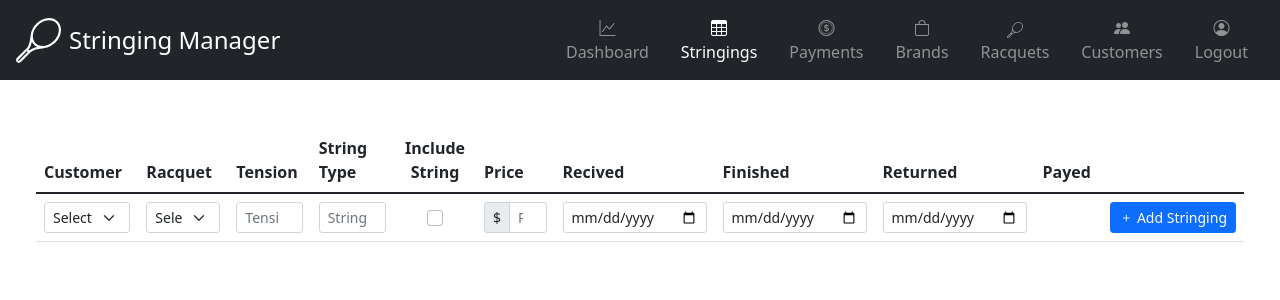
After one commit to liamsky42/stringing-manager, a Flask app: page /stringings in a window 1280 px wide. The commit adds this page. Shown: the top 300 px of the page. Run offline with Flask 2, Linux system fonts and the light colour scheme; the visitor is signed in with stand-in values (Sample User, id 1); data that the repository does not hold is empty; some libraries are stand-ins or nearby versions.

Commit message:
can create and see stringings move things around better reading form values with form helpers better style tables use macros to create alerts and nav bar items

```diff
--- a/website/templates/layout.jinja2
+++ b/website/templates/layout.jinja2
@@ -17,9 +17,50 @@
   <title>Stringing manager: {% block title %}{% endblock %}</title>
 </head>
 <body>
+
+{% macro flash_alert(category, message) -%}
+  {% set alert_class = "danger" if category == "error" else category %}
+  <div class="alert alert-{{ alert_class }} alert-dismissible border fade show" role="alert">
+    <i class="bi bi-exclamation-triangle"></i> {{ message }}
+    <button type="button" class="btn-close" data-bs-dismiss="alert" aria-label="Close"></button>
+  </div>
+{%- endmacro %}
+
+{% macro nav_item(path, name, icon) -%}
+  <li>
+    <a href="{{ path }}"
+       class="nav-link d-flex flex-column align-items-center fs-6 {% if url_for(request.endpoint) == path %}active{% endif %}">
+      {% if path == "/racquets" %}
+        <div style="width: 16px; height: 24px">
+          <svg version="1.1" id="Capa_1" xmlns="http://www.w3.org/2000/svg"
+               xmlns:xlink="http://www.w3.org/1999/xlink" x="0px" y="0px"
+               viewBox="0 0 412.425 412.425" xml:space="preserve" class="me-2" style="width: 100%;">
+            <path fill="currentColor" d="M412.425,108.933c0-30.529-10.941-58.18-30.808-77.86C361.776,11.418,333.91,0.593,303.153,0.593
+            c-41.3,0-83.913,18.749-116.913,51.438c-30.319,30.034-48.754,68.115-51.573,105.858c-0.845,5.398-1.634,11.13-2.462,17.188
+            c-4.744,34.686-10.603,77.415-34.049,104.503c-2.06,0.333-3.981,1.295-5.476,2.789L7.603,367.447
+            c-10.137,10.138-10.137,26.632,0,36.77c4.911,4.911,11.44,7.615,18.385,7.615s13.474-2.705,18.386-7.617l85.06-85.095
+            c1.535-1.536,2.457-3.448,2.784-5.438c27.087-23.461,69.829-29.322,104.524-34.068c6.549-0.896,12.734-1.741,18.508-2.666
+            c1.434-0.23,2.743-0.76,3.885-1.507c36.253-4.047,72.464-21.972,101.325-50.562C393.485,192.166,412.425,149.905,412.425,108.933z
+            M145.476,218.349c4.984,10.244,11.564,19.521,19.608,27.49c8.514,8.434,18.51,15.237,29.576,20.262
+            c-25.846,5.238-52.769,13.823-73.415,30.692l-6.216-6.216C131.639,270.246,140.217,243.831,145.476,218.349z M30.23,390.075
+            c-1.133,1.133-2.64,1.757-4.242,1.757c-1.603,0-3.109-0.624-4.243-1.757c-2.339-2.339-2.339-6.146,0-8.485l78.006-78.007
+            l8.469,8.469L30.23,390.075z M243.559,256.318c-0.002,0-0.008,0-0.011,0c-25.822-0.003-48.087-8.54-64.389-24.688
+            c-16.279-16.126-24.883-38.136-24.883-63.652c0-2.596,0.1-5.201,0.276-7.808c0.023-0.143,0.045-0.295,0.068-0.438
+            c0.11-0.685,0.147-1.364,0.117-2.031c2.87-32.422,19.121-65.253,45.579-91.461c29.284-29.009,66.767-45.646,102.837-45.646
+            c25.819,0,48.085,8.537,64.389,24.689c16.279,16.126,24.883,38.136,24.883,63.651c-0.001,35.672-16.781,72.755-46.04,101.739
+            C317.1,239.682,279.624,256.319,243.559,256.318z"/>
+          </svg>
+        </div>
+      {% else %}
+        <i class="bi bi-{{ icon }}"></i>
+      {% endif %}
+      {{ name }}
+    </a>
+  </li>
+{%- endmacro %}
+
 <header>
   <div class="px-3 py-2 bg-dark text-white">
-    <div class="container">
     <div class="d-flex flex-wrap align-items-center justify-content-center justify-content-lg-start">
       <a href="/"
          class="d-flex align-items-center my-2 my-lg-0 me-lg-auto text-white text-decoration-none fs-4">
@@ -46,85 +87,21 @@
 
       <ul class="nav col-12 col-lg-auto my-2 justify-content-center my-md-0 text-small">
         {% if user.is_authenticated %}
-            <li>
-              <a href="/"
-                 class="nav-link d-flex flex-column align-items-center fs-6 {% if url_for(request.endpoint) == '/dashboard' or url_for(request.endpoint) == '/' %}active{% endif %}">
-                <i class="bi bi-graph-up"></i>
-                Dashboard
-              </a>
-            </li>
-            <li>
-              <a href="/stringings"
-                 class="nav-link d-flex flex-column align-items-center fs-6 {% if url_for(request.endpoint) == '/stringings' %}active{% endif %}">
-                <i class="bi-table"></i>
-                Stringings
-              </a>
-            </li>
-            <li>
-              <a href="/payments"
-                 class="nav-link d-flex flex-column align-items-center fs-6 {% if url_for(request.endpoint) == '/payments' %}active{% endif %}">
-                <i class="bi bi-coin"></i>
-                Payments
-              </a>
-            </li>
-            <li>
-              <a href="/brands"
-                 class="nav-link d-flex flex-column align-items-center fs-6 {% if url_for(request.endpoint) == '/brands' %}active{% endif %}">
-                <i class="bi bi-spellcheck"></i>
-                Brands
-              </a>
-            </li>
-            <li>
-              <a href="/racquets"
-                 class="nav-link d-flex flex-column align-items-center fs-6 {% if url_for(request.endpoint) == '/racquets' %}active{% endif %}">
-                <div style="width: 16px; height: 24px">
-                  <svg version="1.1" id="Capa_1" xmlns="http://www.w3.org/2000/svg"
-                       xmlns:xlink="http://www.w3.org/1999/xlink" x="0px" y="0px"
-                       viewBox="0 0 412.425 412.425" xml:space="preserve" class="me-2" style="width: 100%;">
-                    <path fill="currentColor" d="M412.425,108.933c0-30.529-10.941-58.18-30.808-77.86C361.776,11.418,333.91,0.593,303.153,0.593
-                    c-41.3,0-83.913,18.749-116.913,51.438c-30.319,30.034-48.754,68.115-51.573,105.858c-0.845,5.398-1.634,11.13-2.462,17.188
-                    c-4.744,34.686-10.603,77.415-34.049,104.503c-2.06,0.333-3.981,1.295-5.476,2.789L7.603,367.447
-                    c-10.137,10.138-10.137,26.632,0,36.77c4.911,4.911,11.44,7.615,18.385,7.615s13.474-2.705,18.386-7.617l85.06-85.095
-                    c1.535-1.536,2.457-3.448,2.784-5.438c27.087-23.461,69.829-29.322,104.524-34.068c6.549-0.896,12.734-1.741,18.508-2.666
-                    c1.434-0.23,2.743-0.76,3.885-1.507c36.253-4.047,72.464-21.972,101.325-50.562C393.485,192.166,412.425,149.905,412.425,108.933z
-                    M145.476,218.349c4.984,10.244,11.564,19.521,19.608,27.49c8.514,8.434,18.51,15.237,29.576,20.262
-                    c-25.846,5.238-52.769,13.823-73.415,30.692l-6.216-6.216C131.639,270.246,140.217,243.831,145.476,218.349z M30.23,390.075
-                    c-1.133,1.133-2.64,1.757-4.242,1.757c-1.603,0-3.109-0.624-4.243-1.757c-2.339-2.339-2.339-6.146,0-8.485l78.006-78.007
-                    l8.469,8.469L30.23,390.075z M243.559,256.318c-0.002,0-0.008,0-0.011,0c-25.822-0.003-48.087-8.54-64.389-24.688
-                    c-16.279-16.126-24.883-38.136-24.883-63.652c0-2.596,0.1-5.201,0.276-7.808c0.023-0.143,0.045-0.295,0.068-0.438
-                    c0.11-0.685,0.147-1.364,0.117-2.031c2.87-32.422,19.121-65.253,45.579-91.461c29.284-29.009,66.767-45.646,102.837-45.646
-                    c25.819,0,48.085,8.537,64.389,24.689c16.279,16.126,24.883,38.136,24.883,63.651c-0.001,35.672-16.781,72.755-46.04,101.739
-                    C317.1,239.682,279.624,256.319,243.559,256.318z"/>
-                  </svg>
-                </div>
-                Racquets
-              </a>
-            </li>
-            <li>
-              <a href="/customers"
-                 class="nav-link d-flex flex-column align-items-center fs-6 {% if url_for(request.endpoint) == '/customers' %}active{% endif %}">
-                <i class="bi-people-fill"></i>
-                Customers
-              </a>
-            </li>
-            <li>
-              <a href="/logout"
-                 class="nav-link d-flex flex-column align-items-center fs-6 {% if url_for(request.endpoint) == '/logout' %}active{% endif %}">
-                <i class="bi-person-circle"></i>
-                Logout
-              </a>
-            </li>
+          {% for path, name, icon in [
+                ("/", "Dashboard", "graph-up"),
+                ("/stringings", "Stringings", "table"),
+                ("/payments", "Payments", "coin"),
+                ("/brands", "Brands", "bag"),
+                ("/racquets", "Racquets", ""),
+                ("/customers", "Customers", "people-fill"),
+                ("/logout", "Logout", "person-circle"),
+              ] %}
+            {{ nav_item(path, name, icon) }}
+          {% endfor %}
         {% else %}
-            <li>
-              <a href="/login"
-                 class="nav-link d-flex flex-column align-items-center fs-6 {% if url_for(request.endpoint) == '/login' %}active{% endif %}">
-                <i class="bi-person-circle"></i>
-                Login
-              </a>
-            </li>
+          {{ nav_item(path="/login", name="Login", icon="person-circle") }}
         {% endif %}
       </ul>
-      </div>
     </div>
   </div>
 </header>
@@ -132,22 +109,12 @@
 {% with messages = get_flashed_messages(with_categories=true) %}
   {% if messages %}
     {% for category, message in messages %}
-      {% if category == "error" %}
-        <div class="alert alert-danger alert-dismissible border fade show" role="alert">
-          <i class="bi bi-exclamation-triangle"></i> {{ message }}
-          <button type="button" class="btn-close" data-bs-dismiss="alert" aria-label="Close"></button>
-        </div>
-      {% elif category == "success" %}
-        <div class="alert alert-success alert-dismissible border fade show" role="alert">
-          <i class="bi bi-check-circle-fill"></i> {{ message }}
-          <button type="button" class="btn-close" data-bs-dismiss="alert" aria-label="Close"></button>
-        </div>
-      {% endif %}
+      {{ flash_alert(category, message) }}
     {% endfor %}
   {% endif %}
 {% endwith %}
 
-<main class="container p-5">
+<main class="{% if url_for(request.endpoint) != '/stringings' %}container{% endif %} p-5">
   {% block main %}{% endblock %}
 </main>
 
--- /dev/null
+++ b/website/templates/stringings.jinja2
@@ -0,0 +1,137 @@
+{% extends "layout.jinja2" %}
+
+{% block title %}
+  Stringings
+{% endblock %}
+
+{% block main %}
+  <form action="/stringings" method="post" class="row justify-content-center">
+    <table class="table table-striped table-hover ">
+      <thead>
+      <tr>
+        <th>Customer</th>
+        <th>Racquet</th>
+        <th>Tension</th>
+        <th>String Type</th>
+        <th class="text-center">Include String</th>
+        <th>Price</th>
+        <th>Recived</th>
+        <th>Finished</th>
+        <th>Returned</th>
+        <th>Payed</th>
+        <th></th>
+      </tr>
+      </thead>
+      <tbody>
+      {% for stringing in stringings %}
+        <tr>
+          <td>{{ stringing.customer.first_name }} {{ stringing.customer.last_name }}</td>
+          <td>
+            {{ stringing.racquet.model }}
+            {% if stringing.racquet.release_year %}({{ stringing.racquet.release_year }}){% endif %}
+          </td>
+          <td>{{ stringing.tension }}</td>
+          <td>{{ stringing.string_type }}</td>
+          <td class="text-center">
+            <input class="form-check-input" type="checkbox" value="1"
+                   {% if stringing.include_string %}checked="checked"{% endif %} disabled="disabled"/>
+          </td>
+          <td>{{ "$%.2f"|format(stringing.price) }}</td>
+          <td>{% if stringing.received_date %}{{ stringing.received_date }}{% else %}-{% endif %}</td>
+          <td>{% if stringing.finished_date %}{{ stringing.finished_date }}{% else %}-{% endif %}</td>
+          <td>{% if stringing.returned_date %}{{ stringing.returned_date }}{% else %}-{% endif %}</td>
+          <td>{% if stringing.payment %}{{ stringing.payment }}{% else %}-{% endif %}</td>
+          <td></td>
+        </tr>
+      {% endfor %}
+      </tbody>
+      <tfoot>
+      <tr>
+        <td>
+          <select class="form-select form-select-sm" required="required" name="customer">
+            <option selected disabled="disabled" value="">Select Customer</option>
+            {% for customer in customers %}
+              <option value="{{ customer.id }}">{{ customer.first_name }} {{ customer.last_name }}</option>
+            {% endfor %}
+          </select>
+        </td>
+        <td>
+          <select class="form-select form-select-sm" required="required" name="raquet">
+            <option selected disabled="disabled" value="">Select Racquet</option>
+            {% for brand in racquets_by_brands %}
+              <optgroup label="{{ brand }}">
+                {% for racquet in racquets_by_brands[brand] %}
+                  <option value="{{ racquet.id }}">{{ racquet.model }} ({{ racquet.release_year }})</option>
+                {% endfor %}
+              </optgroup>
+            {% endfor %}
+          </select>
+        </td>
+        <td>
+          <input type="number"
+                 name="tension"
+                 required="required"
+                 class="form-control form-control-sm"
+                 placeholder="Tension"
+                 min="20"
+                 max="65"
+                 step="0.1"
+          />
+        </td>
+        <td>
+          <input type="text"
+                 name="string_type"
+                 required="required"
+                 class="form-control form-control-sm"
+                 placeholder="String"
+                 autocomplete="off"
+          />
+        </td>
+        <td class="align-middle text-center">
+          <input class="form-check-input" name="include_string" type="checkbox" value="1"/>
+        </td>
+        <td>
+          <div class="input-group input-group-sm">
+            <div class="input-group-text">$</div>
+            <input type="number"
+                   name="price"
+                   required="required"
+                   class="form-control"
+                   placeholder="Price"
+                   min="0"
+                   step="0.01"
+            />
+          </div>
+        </td>
+        <td>
+          <input type="date"
+                 name="date_received"
+                 required="required"
+                 class="form-control form-control-sm"
+                 placeholder="Received"
+          />
+        </td>
+        <td>
+          <input type="date"
+                 name="date_finished"
+                 class="form-control form-control-sm"
+                 placeholder="Finished"
+          />
+        </td>
+        <td>
+          <input type="date"
+                 name="date_returned"
+                 class="form-control form-control-sm"
+                 placeholder="Returned"
+          />
+        </td>
+        <td>
+        </td>
+        <td class="col-action">
+          <button class="btn btn-primary btn-sm" type="submit"><i class="bi bi-plus"></i> Add Stringing</button>
+        </td>
+      </tr>
+      </tfoot>
+    </table>
+  </form>
+{% endblock %}
--- a/website/views.py
+++ b/website/views.py
@@ -1,9 +1,12 @@
 from flask import Blueprint, render_template, request, flash, redirect, url_for
 from flask_login import login_required, current_user
-from .models import Brand, Customer, Racquet
-from . import db, get_form_value
+from .models import group_racquets_by_brand, Brand, Customer, Racquet, Stringing
+from . import db
+from .form_helpers import form_value_to_string, form_value_to_int, form_value_to_float, form_value_to_bool, \
+    form_value_to_datetime
 
 views = Blueprint("views", __name__)
+
 
 @views.route("/")
 @login_required
@@ -15,8 +18,8 @@ def home():
 @login_required
 def brands():
     if request.method == "POST":
-        name = get_form_value(request.form.get("name"))
-        url = get_form_value(request.form.get("url"))
+        name = form_value_to_string(request.form.get("name"))
+        url = form_value_to_string(request.form.get("url"))
 
         if (not name) or (not url):
             flash("please fill all required fields", category="error")
@@ -39,8 +42,8 @@ def brands():
 @login_required
 def customers():
     if request.method == "POST":
-        first_name = get_form_value(request.form.get("first_name"))
-        last_name = get_form_value(request.form.get("last_name"))
+        first_name = form_value_to_string(request.form.get("first_name"))
+        last_name = form_value_to_string(request.form.get("last_name"))
         racquet_ids = [int(id) for id in request.form.getlist("raquets")]
 
         racquets_to_add = Racquet.query.filter(Racquet.id.in_(racquet_ids)).all()
@@ -59,7 +62,6 @@ def customers():
                 for racquet_to_add in racquets_to_add:
                     new_customer.racquets.append(racquet_to_add)
 
-                print(new_customer.racquets)
                 db.session.add(new_customer)
                 db.session.commit()
 
@@ -68,27 +70,22 @@ def customers():
     customers = Customer.query.all()
     racquets = Racquet.query.join(Brand).order_by(Racquet.release_year.desc(), Brand.name, Racquet.model).all()
 
-    racquets_by_brands = {}
-    for racquet in racquets:
-        if racquet.brand.name in racquets_by_brands:
-            racquets_by_brands[racquet.brand.name].append(racquet)
-        else:
-            racquets_by_brands[racquet.brand.name] = [racquet]
+    racquets_by_brands = group_racquets_by_brand(racquets)
 
-    return render_template("customers.jinja2", user=current_user, customers=customers, racquets_by_brands=racquets_by_brands)
+    return render_template("customers.jinja2", user=current_user, customers=customers,
+                           racquets_by_brands=racquets_by_brands)
 
 
 @views.route("/racquets", methods=["GET", "POST"])
 @login_required
 def racquets():
     if request.method == "POST":
-        brand_id = get_form_value(request.form.get("brand"))
-        model = get_form_value(request.form.get("model"))
-        release_year = get_form_value(request.form.get("release_year"))
+        brand_id = form_value_to_string(request.form.get("brand"))
+        model = form_value_to_string(request.form.get("model"))
+        release_year = form_value_to_int(request.form.get("release_year"))
 
         if (not brand_id) or (not model) or (not release_year):
             flash("please fill all required fields", category="error")
-
         else:
             racquet = Racquet.query.filter_by(model=model, release_year=release_year, brand_id=brand_id).first()
             if racquet:
@@ -102,4 +99,53 @@ def racquets():
 
     brands = Brand.query.all()
     racquets = Racquet.query.join(Brand).order_by(Racquet.release_year.desc(), Brand.name, Racquet.model).all()
+
     return render_template("racquets.jinja2", user=current_user, brands=brands, racquets=racquets)
+
+
+@views.route("/stringings", methods=["GET", "POST"])
+@login_required
+def stringings():
+    if request.method == "POST":
+        customer_id = form_value_to_int(request.form.get("customer"))
+        racquet_id = form_value_to_int(request.form.get("raquet"))
+        tension = form_value_to_float(request.form.get("tension"))
+        string_type = form_value_to_string(request.form.get("string_type"))
+        include_string = form_value_to_bool(request.form.get("include_string"))
+        price = form_value_to_float(request.form.get("price"))
+        received_date = form_value_to_datetime(request.form.get("date_received"))
+        finished_date = form_value_to_datetime(request.form.get("date_finished"))
+        returned_date = form_value_to_datetime(request.form.get("date_returned"))
+
+        print(request.form.get("include_string"))
+
+        if not customer_id or not racquet_id or not tension or not price or not received_date:
+            flash("please fill all required fields", category="error")
+        else:
+            stringing = Stringing.query.filter_by(customer_id=customer_id, racquet_id=racquet_id, tension=tension,
+                                                string_type=string_type,
+                                                include_string=include_string, price=price, received_date=received_date,
+                                                finished_date=finished_date,
+                                                returned_date=returned_date).first()
+            if stringing:
+                flash("stringing already exists", category="error")
+            else:
+                new_stringing = Stringing(
+                    customer_id=customer_id, racquet_id=racquet_id, tension=tension, string_type=string_type,
+                    include_string=include_string, price=price, received_date=received_date,
+                    finished_date=finished_date,
+                    returned_date=returned_date)
+
+                db.session.add(new_stringing)
+                db.session.commit()
+
+        return redirect(url_for("views.stringings"))
+
+    stringings = Stringing.query.all()
+    racquets = Racquet.query.join(Brand).order_by(Racquet.release_year.desc(), Brand.name, Racquet.model).all()
+    customers = Customer.query.all()
+
+    racquets_by_brands = group_racquets_by_brand(racquets)
+
+    return render_template("stringings.jinja2", user=current_user, stringings=stringings, customers=customers,
+                           racquets_by_brands=racquets_by_brands)
```
Also changed, not shown: website/__init__.py (+2 -6 lines), website/auth.py (+10 -9 lines), website/form_helpers.py (added, +53 -0 lines), website/models.py (+32 -13 lines), website/templates/brands.jinja2 (+7 -3 lines), website/templates/customers.jinja2 (+11 -7 lines), website/templates/racquets.jinja2 (+7 -3 lines), website/static/Steren_Tennis_ball.svg (added). Lines whose indentation alone changed are shown as unchanged.
